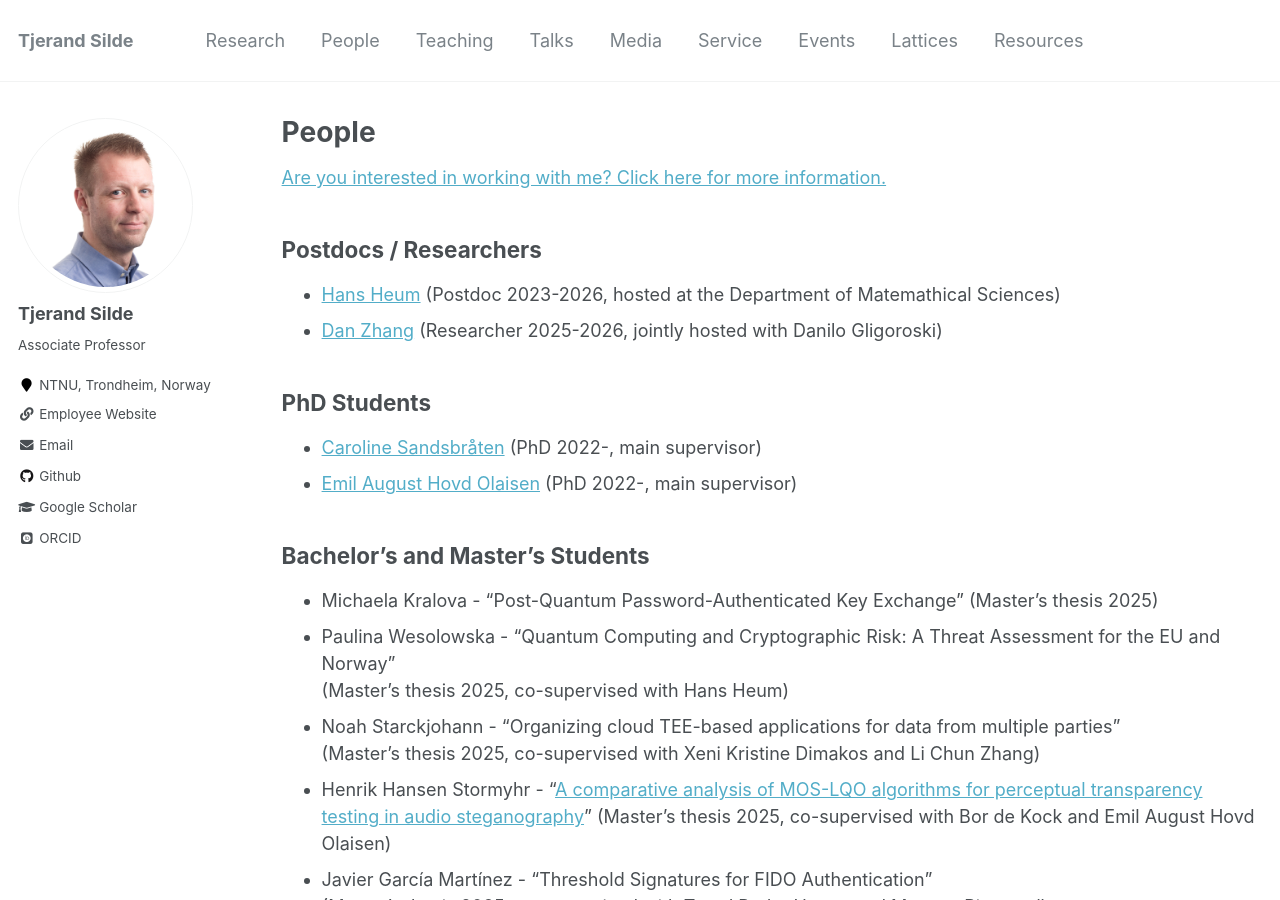
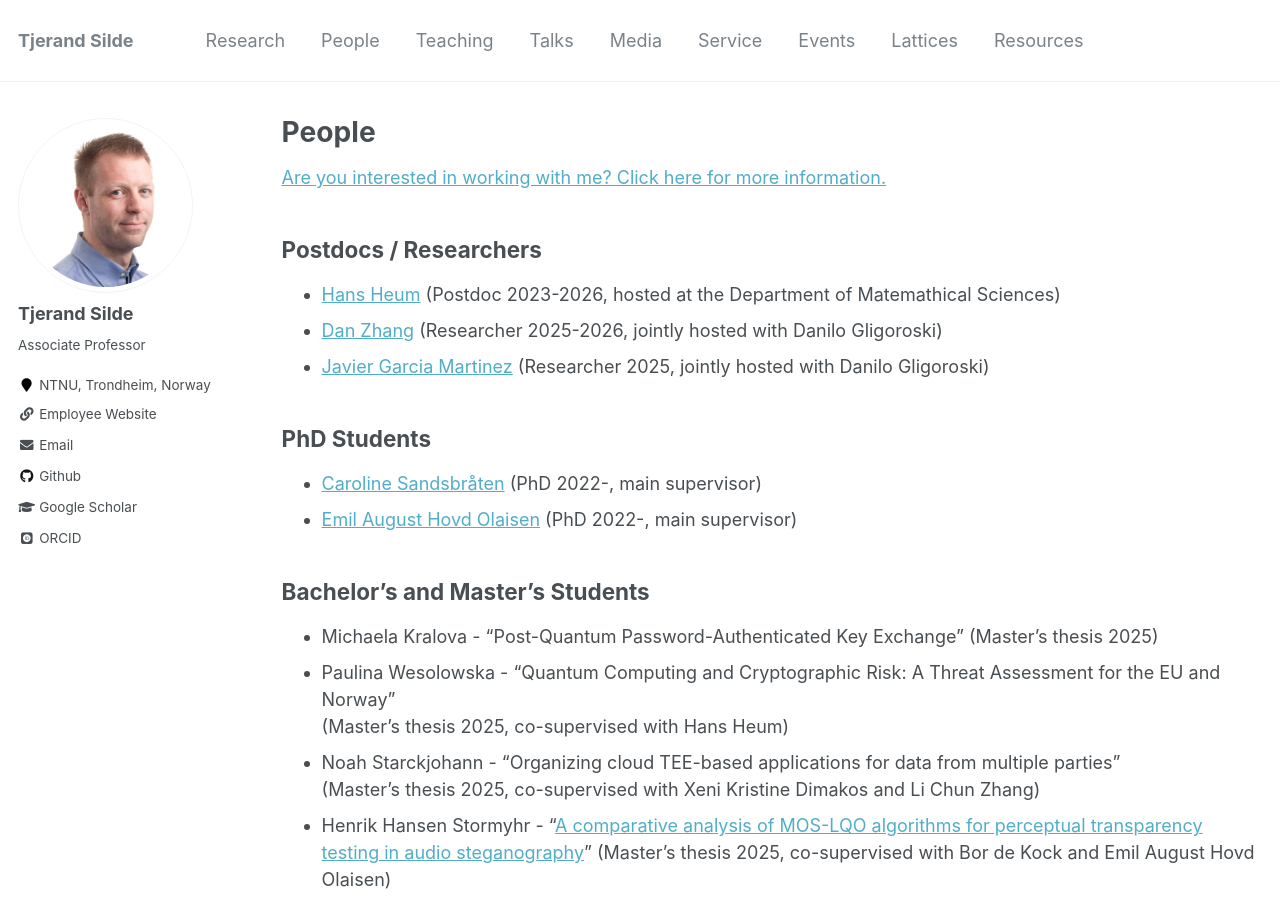
Before and after one commit to tjesi/tjesi.github.io, a Jekyll site: the page built from _pages/people.md, in a window 1280 px wide and 900 px high. Built offline with Jekyll 4.4.1, drawn with Linux system fonts in a browser that asks for light colours; some web fonts are replaced.

Commit message:
Update people.md

```diff
--- a/_pages/people.md
+++ b/_pages/people.md
@@ -11,6 +11,7 @@ author_profile: true
 
 - [Hans Heum](https://www.ntnu.edu/employees/hans.heum) (Postdoc 2023-2026, hosted at the Department of Matemathical Sciences)
 - [Dan Zhang](https://www.ntnu.edu/employees/dan.zhang) (Researcher 2025-2026, jointly hosted with Danilo Gligoroski)
+- [Javier Garcia Martinez](https://linkedin.com/in/javiergarc%C3%ADa-mart%C3%ADnez) (Researcher 2025, jointly hosted with Danilo Gligoroski)
 
 ## PhD Students
 
```
